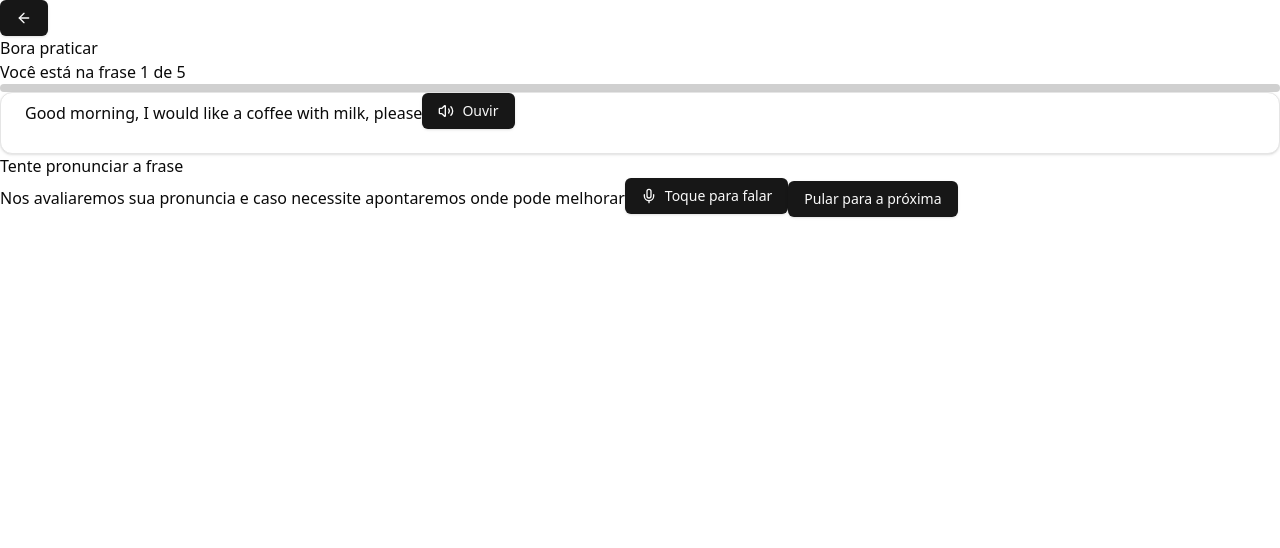
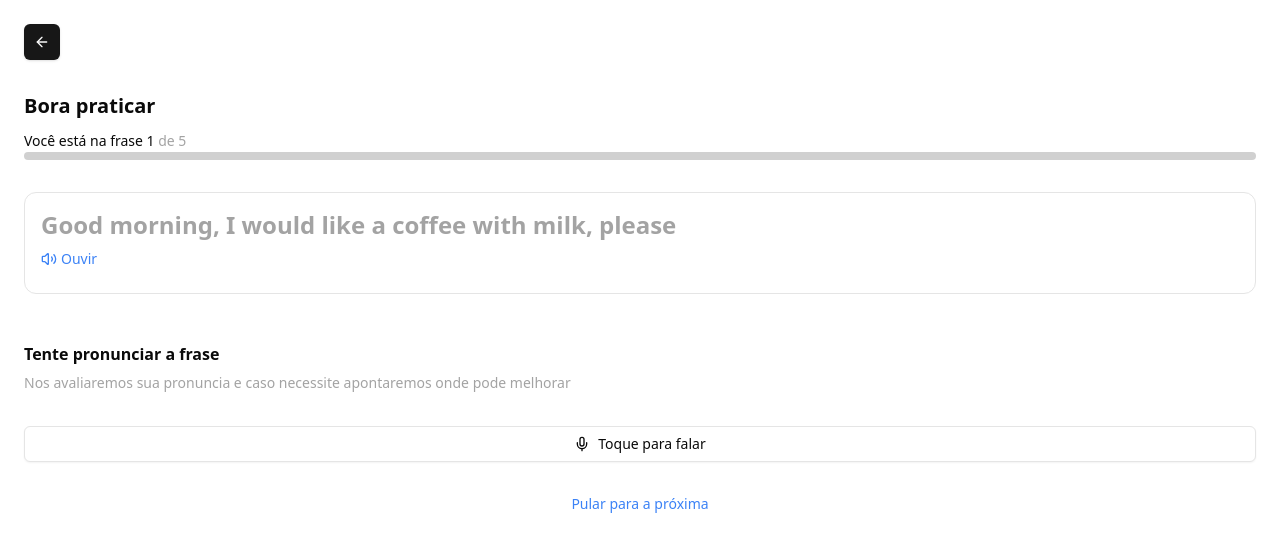
Before and after one commit to ThallSouza/Language-practice, a React (Vite) app: page / in a window 1280 px wide. Shown: the top 548 px of the page. Built offline with nearby package versions, Linux system fonts and the light colour scheme.

Commit message:
Ajuste Layout

```diff
--- a/src/App.tsx
+++ b/src/App.tsx
@@ -8,29 +8,39 @@ import { Card, CardContent } from './components/ui/card'
 function App() {
   return (
     <div>
+      <div className='flex flex-col gap-8  p-6'>
         <div>
-        <Button><ArrowLeft/></Button>
+          <Button size='icon'><ArrowLeft/></Button>
+        </div>
+
+        <div className='flex flex-col gap-2'>
+          <div>
+            <h1 className='text-xl font-semibold text-neutral-950'>Bora praticar</h1>
           </div>
 
           <div>
-        <h1>Bora praticar</h1>
+            <text className='text-sm text-neutral-950'>Você está na frase 1 <span className='text-neutral-400'> de 5</span></text>
+            <Progress/>
+          </div>
         </div>
 
-      <div>
-        Você está na frase 1 <span> de 5</span>
-        <Progress/>
-      </div>
-      <Card className='bg-white'>
-        <CardContent>
-          Good morning, I would like a coffee with milk, please
-          <Button><Volume2/>Ouvir</Button>
+        <Card className='bg-white shadow-none p-4'>
+          <CardContent className='flex flex-col p-0'>
+            <text className='text-2xl font-semibold text-neutral-400'>Good morning, I would like a coffee with milk, please</text>
+            <Button variant='link' className='text-blue-500 hover:text-blue-700 place-self-start px-0 gap-1'><Volume2/>Ouvir</Button>
           </CardContent>
         </Card>
+      </div>
+
+      <div className='flex flex-col gap-8  p-6'>
         <div>
-        <h2>Tente pronunciar a frase</h2>
-        <text>Nos avaliaremos sua pronuncia e caso necessite apontaremos onde pode melhorar</text>
-        <Button><Mic/>Toque para falar</Button>
-        <Button>Pular para a próxima</Button>
+          <h2 className='text-base font-semibold text-neutral-950 mb-1'>Tente pronunciar a frase</h2>
+          <text className='text-sm text-neutral-400'>Nos avaliaremos sua pronuncia e caso necessite apontaremos onde pode melhorar</text>
+        </div>
+        <div className='flex flex-col gap-6'>
+          <Button variant="outline"><Mic/>Toque para falar</Button>
+          <Button variant="ghost" className='text-blue-500 hover:text-blue-700 hover:bg-neutral-50'>Pular para a próxima</Button>
+        </div>
       </div>
     </div>
   )
```
Lines whose indentation alone changed are shown as unchanged.
